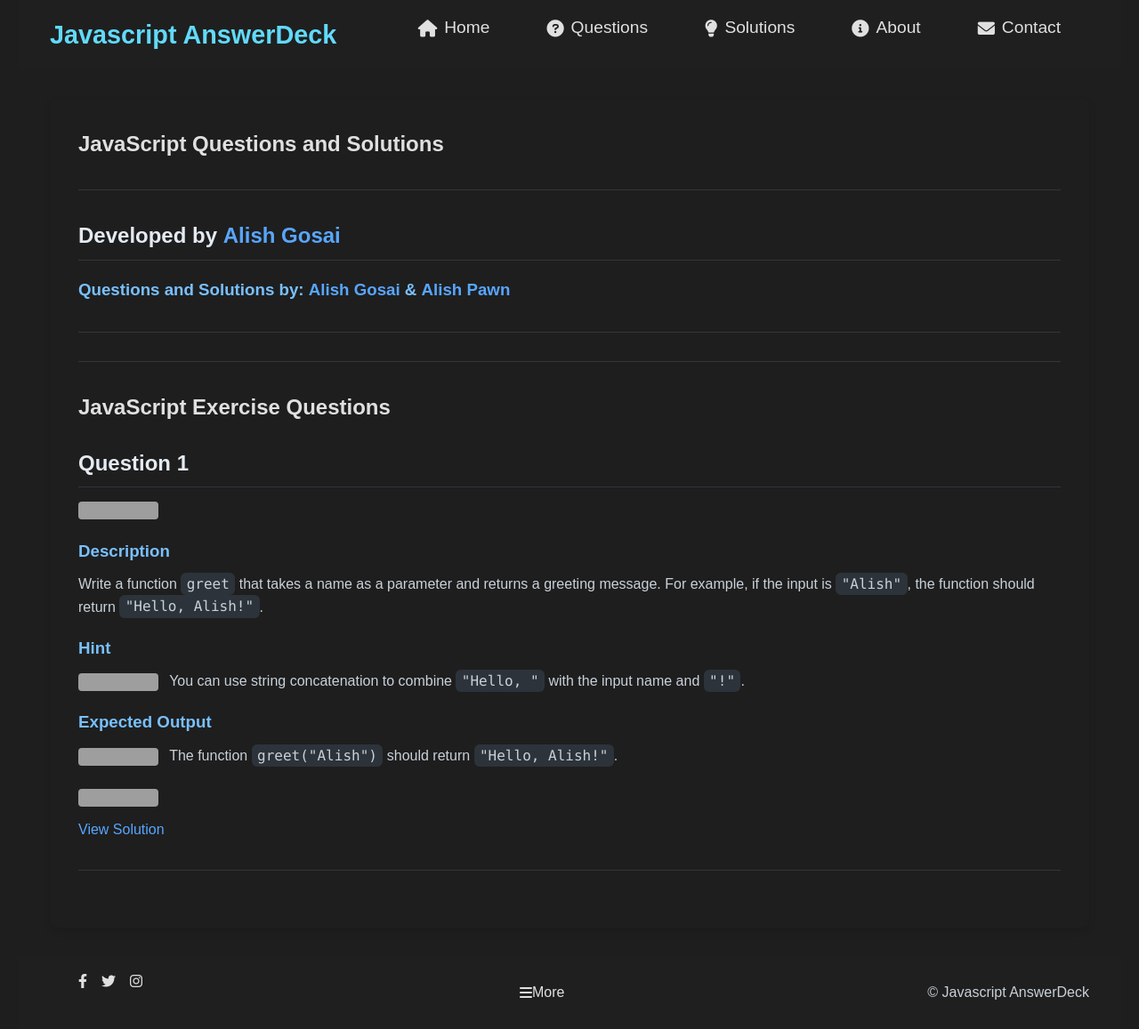
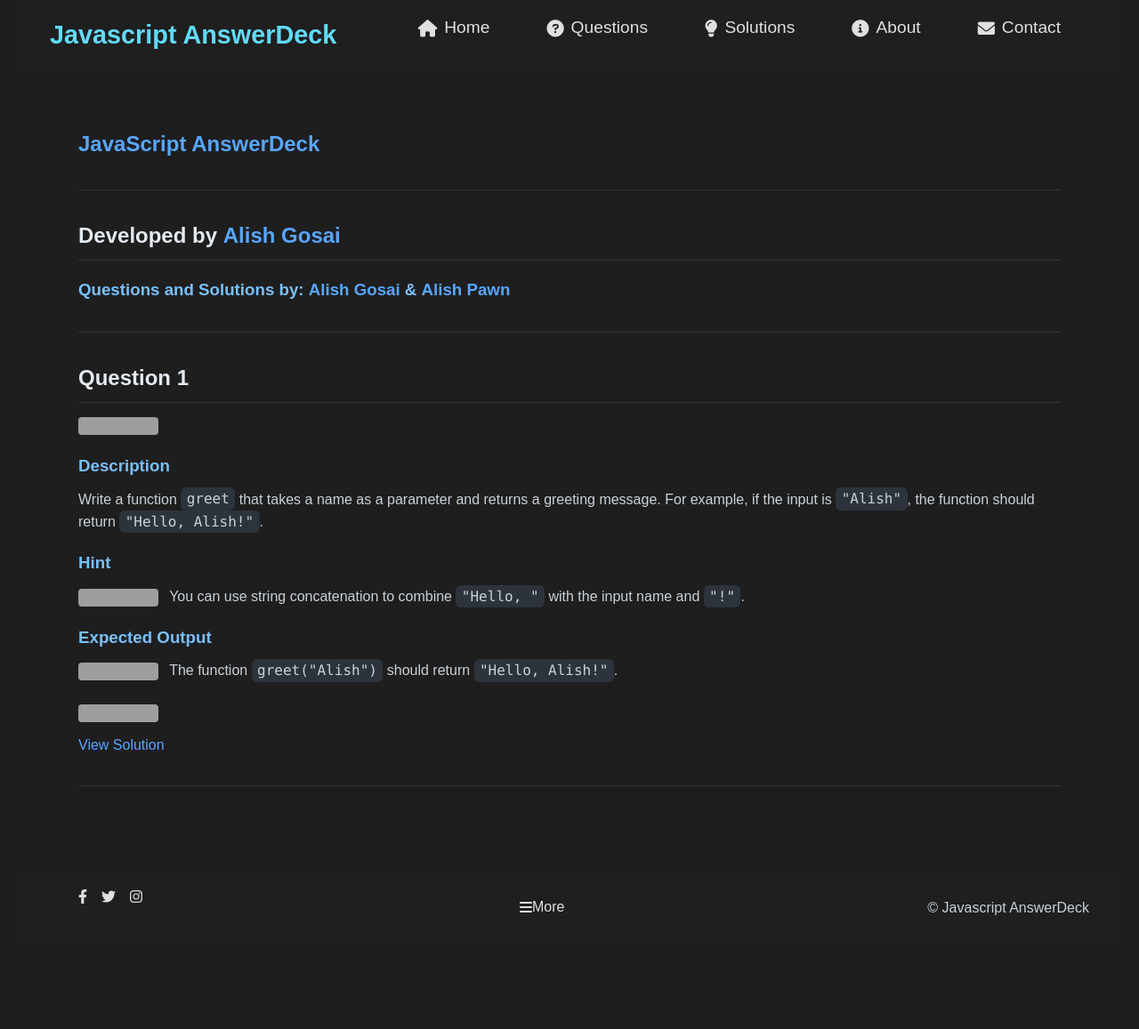
Before and after one commit to alishgosai/Javascript-Exercise-and-Solutions, a Jekyll site: the page built from questions/Question1.md, in a window 1280 px wide. Shown: the whole page at 89% size. Built offline with Jekyll 4.4.1, drawn with Linux system fonts in a browser that asks for light colours; our own code applies the rules of GitHub Pages for plain Markdown files; a script that is not in the unit is left out; after the commit the page ends 1061 px from its top, so only the background shows below that; grey boxes are pictures that could not be loaded.

Commit message:
update to Heading

```diff
--- a/questions/Question1.md
+++ b/questions/Question1.md
@@ -1,5 +1,5 @@
 
-# JavaScript Questions and Solutions
+# [JavaScript AnswerDeck](https://github.com/alishgosai/Javascript-Exercise-and-Solutions)
 
 ---
 ## Developed by [Alish Gosai](https://github.com/alishgosai)
@@ -8,9 +8,6 @@
 
 
 ---
----
-
-# JavaScript Exercise Questions
 
 ## Question 1
 [![Question 1](https://img.shields.io/badge/Question-1-purple?style=for-the-badge&logoSize=60)]()
```
